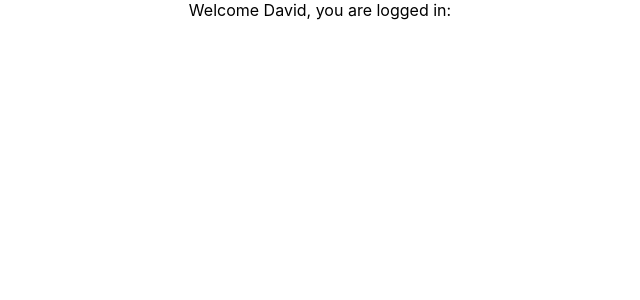
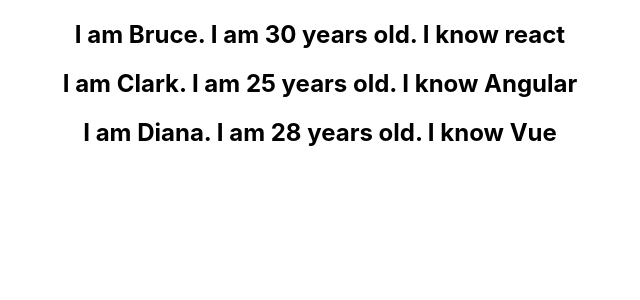
Before and after one commit to hyousafdev/Front-End-Developement-Course, a React (Create React App) app in the folder react-js/: page / in a window 1280 px wide. Shown: the top 300 px of the page, without its empty margins (320-960 px from the left). Built offline with nearby package versions, Linux system fonts and the light colour scheme.

Commit message:
List Rendering

```diff
--- a/react-js/src/App.js
+++ b/react-js/src/App.js
@@ -14,6 +14,7 @@
 import EventBind from './Components/BindingEventHandlers';
 import ParentComponent from './Components/MethodsAsPropsParent';
 import UserGreeting from './Components/ConditionalRendering';
+import NameList from './Components/ListRendering';
 
 class App extends Component {
    render() {
@@ -47,7 +48,8 @@
         {/* <ClassEvent/> */}
         {/* <EventBind /> */}
         {/* <ParentComponent /> */}
-        <UserGreeting />
+        {/* <UserGreeting /> */}
+        <NameList />
 
       </div>
     );
--- /dev/null
+++ b/react-js/src/Components/ListRendering.js
@@ -0,0 +1,53 @@
+import React from 'react'
+import ListRenderingPerson from './ListRenderingPerson'
+
+function NameList() {
+
+    const persons = [
+        {
+            id: 1,
+            name: 'Bruce',
+            age: 30,
+            skill: 'react'
+        },
+        {
+            id: 2,
+            name: 'Clark',
+            age: 25,
+            skill: 'Angular'
+        },
+        {
+            id: 1,
+            name: 'Diana',
+            age: 28,
+            skill: 'Vue'
+        }
+    ]
+
+    const personList = persons.map( person=> <ListRenderingPerson person={person} /> )
+
+    /* const personList = persons.map(person => <h2>I am {person.name}. I am {person.age} years old. I know {person.skill}</h2>) */
+
+    //const names = ['Bruce', 'Clark', 'Diana']
+    //const nameList = names.map(name => <h2> {name} </h2>)
+    return (
+        <div>
+
+
+
+            { personList }
+
+            { /* nameList */ }
+
+            {
+               /*  names.map(name => <h2> {name} </h2>) */
+            }
+
+            {/* <h2> {names[0]} </h2>
+            <h2> {names[1]} </h2>
+            <h2> {names[2]} </h2> */}
+        </div>
+    )
+}
+
+export default NameList
--- /dev/null
+++ b/react-js/src/Components/ListRenderingPerson.js
@@ -0,0 +1,14 @@
+import React from 'react'
+
+function ListRenderingPerson({person}) {
+    return (
+        <div>
+            <h2>
+                I am {person.name}. I am {person.age} years old. I know {person.skill}
+            </h2>
+
+        </div>
+    )
+}
+
+export default ListRenderingPerson;
```
